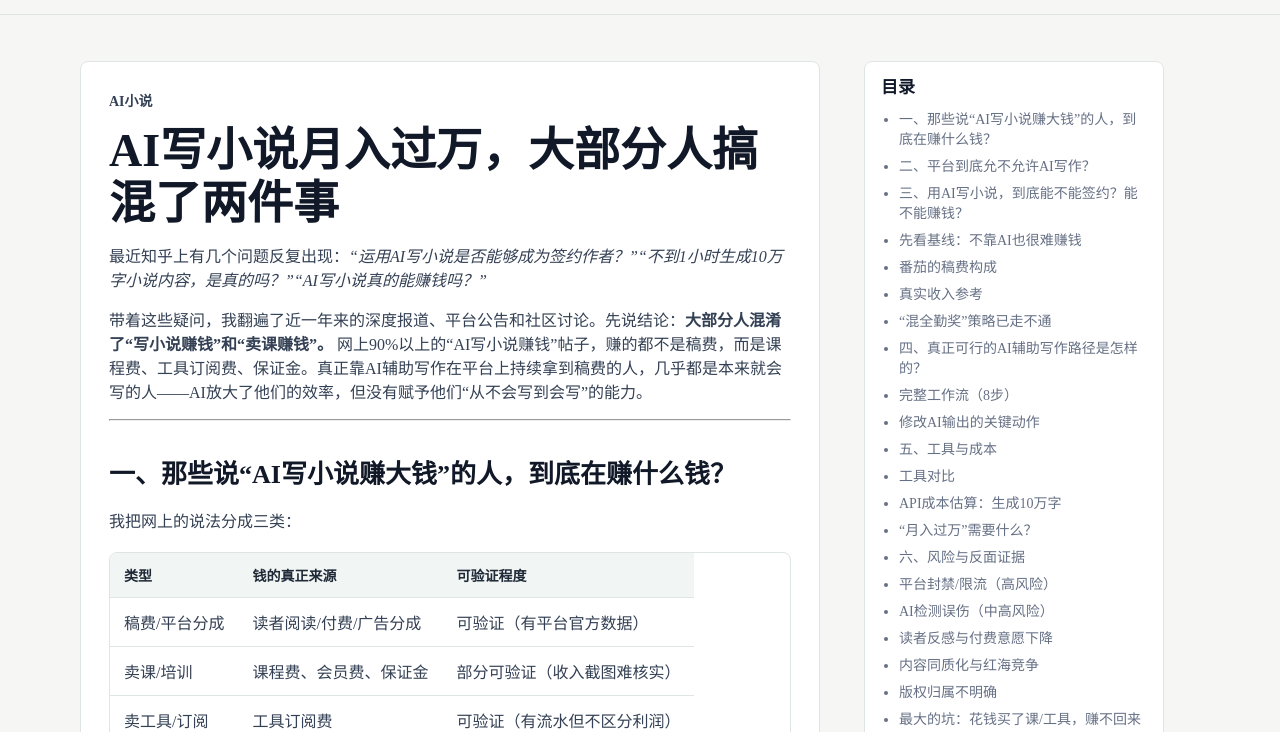
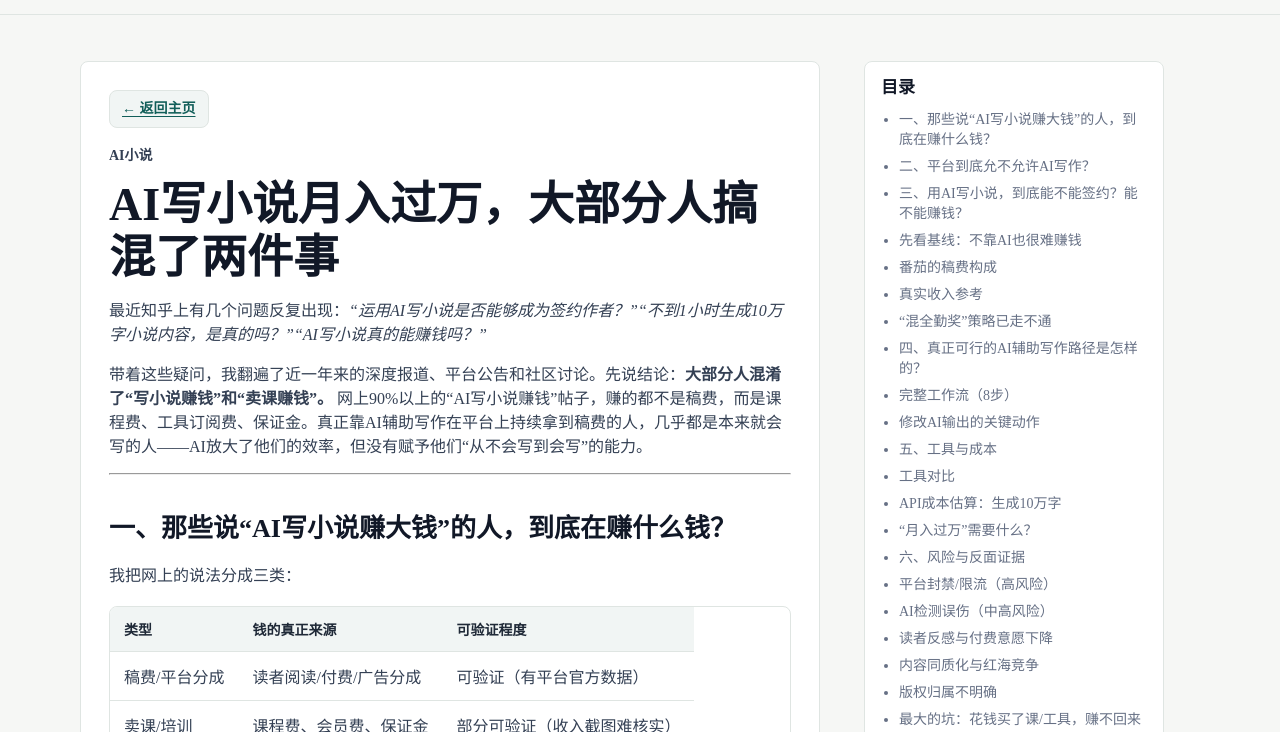
Before and after one commit to Andrewxyfang/ai-income-research, a plain HTML site: page reports/ai-novel.html in a window 1280 px wide. Shown: the part 54-786 px from the top of the page. Drawn offline with Linux system fonts and the light colour scheme.

Commit message:
Add home link to report pages

```diff
--- a/assets/site.css
+++ b/assets/site.css
@@ -398,6 +398,28 @@ h3 {
   overflow-wrap: anywhere;
 }
 
+.article-back {
+  display: inline-flex;
+  align-items: center;
+  width: fit-content;
+  min-height: 38px;
+  margin-bottom: 16px;
+  border: 1px solid var(--line);
+  border-radius: 8px;
+  background: var(--surface-alt);
+  padding: 8px 12px;
+  color: var(--brand-dark);
+  font-size: 14px;
+  font-weight: 700;
+  line-height: 1;
+  text-decoration: none;
+}
+
+.article-back:hover {
+  border-color: rgba(15, 118, 110, 0.35);
+  background: #edf7f5;
+}
+
 .article h1 {
   margin-bottom: 12px;
   font-size: 46px;
@@ -751,6 +773,13 @@ h3 {
     padding: 18px;
   }
 
+  .article-back {
+    justify-content: center;
+    width: 100%;
+    min-height: 42px;
+    margin-bottom: 14px;
+  }
+
   .article h1,
   .page-head h1 {
     font-size: 32px;
--- a/reports/ai-novel.html
+++ b/reports/ai-novel.html
@@ -33,6 +33,7 @@
   <main class="section">
     <div class="container article-layout">
       <article class="article markdown-article">
+        <a class="article-back" href="../index.html" aria-label="返回主页">← 返回主页</a>
         <p class="eyebrow">AI小说</p>
         <h1>AI写小说月入过万，大部分人搞混了两件事</h1>
         <p>最近知乎上有几个问题反复出现：<em>“运用AI写小说是否能够成为签约作者？”“不到1小时生成10万字小说内容，是真的吗？”“AI写小说真的能赚钱吗？”</em></p>
```
Also changed, not shown: reports/ai-video-cartoon.html (+1 -0 lines), reports/ai-video-history.html (+1 -0 lines).
